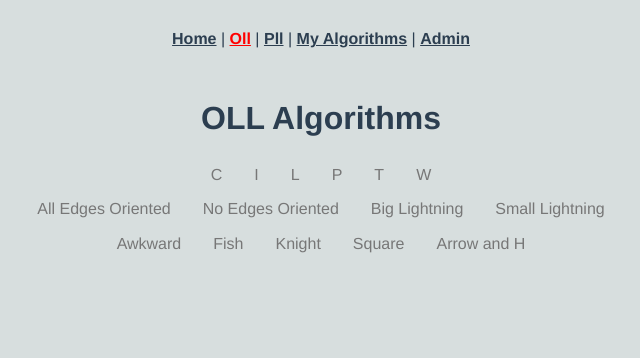
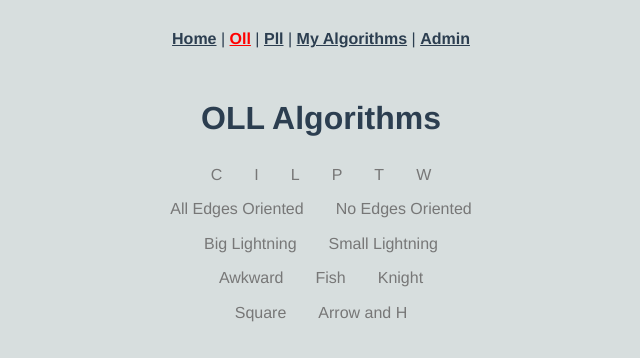
Before and after one commit to brs98/rubiks, a Vue app: page /oll in a window 1280 px wide. Shown: the top 358 px of the page, without its empty margins (319-959 px from the left). Built offline with nearby package versions, Linux system fonts and the light colour scheme.

Commit message:
Change position of selections on oll and pll pages

```diff
--- a/src/views/Myalgorithms.vue
+++ b/src/views/Myalgorithms.vue
@@ -1,6 +1,6 @@
 <template>
 <div class="home">
-<h2>Here are a list of the new algorithms added from the "Admin" page!</h2>
+<h2>Here is a list of the new algorithms added from the "Admin" page!</h2>
   <section class="image-gallery">
     <div class="image" v-for="item in items" :key="item.id">
       <h2>{{item.title}}</h2>
--- a/src/views/Oll.vue
+++ b/src/views/Oll.vue
@@ -14,6 +14,9 @@
       <ul class="pure-menu-list">
         <li class="pure-menu-item"><a @click="select('all')" href="#" class="pure-menu-link">All Edges Oriented</a></li>
         <li class="pure-menu-item"><a @click="select('none')" href="#" class="pure-menu-link">No Edges Oriented</a></li>
+      </ul>
+      <br/>
+      <ul class="pure-menu-list">
         <li class="pure-menu-item"><a @click="select('big')" href="#" class="pure-menu-link">Big Lightning</a></li>
         <li class="pure-menu-item"><a @click="select('small')" href="#" class="pure-menu-link">Small Lightning</a></li>
       </ul>
@@ -22,6 +25,9 @@
         <li class="pure-menu-item"><a @click="select('awkward')" href="#" class="pure-menu-link">Awkward</a></li>
         <li class="pure-menu-item"><a @click="select('fish')" href="#" class="pure-menu-link">Fish</a></li>
         <li class="pure-menu-item"><a @click="select('knight')" href="#" class="pure-menu-link">Knight</a></li>
+      </ul>
+      <br/>
+      <ul class="pure-menu-list">
         <li class="pure-menu-item"><a @click="select('square')" href="#" class="pure-menu-link">Square</a></li>
         <li class="pure-menu-item"><a @click="select('arrow and h')" href="#" class="pure-menu-link">Arrow and H</a></li>
       </ul>
--- a/src/views/Pll.vue
+++ b/src/views/Pll.vue
@@ -5,7 +5,13 @@
       <ul class="pure-menu-list">
         <li class="pure-menu-item"><a @click="select('edge')" href="#" class="pure-menu-link">Edge Only</a></li>
         <li class="pure-menu-item"><a @click="select('corner')" href="#" class="pure-menu-link">Corner Only</a></li>
+      </ul>
+      <br/>
+      <ul class="pure-menu-list">
         <li class="pure-menu-item"><a @click="select('swap')" href="#" class="pure-menu-link">Corner and Edge Swap</a></li>
+      </ul>
+      <br/>
+      <ul class="pure-menu-list">
         <li class="pure-menu-item"><a @click="select('cycle')" href="#" class="pure-menu-link">Corner and Edge Cycle</a></li>
       </ul>
   </div>
```
